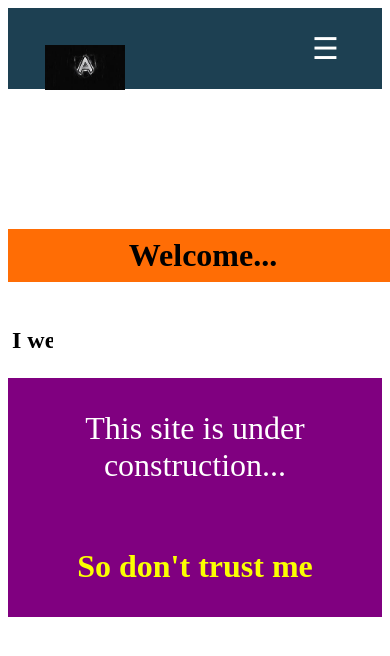
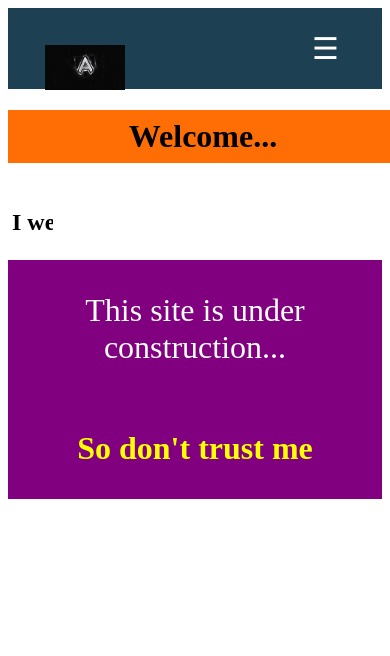
Before and after one commit to AakashUpadhyay7/My_Web-, a plain HTML site: page index.html in a window 390 px wide. Drawn offline with Linux system fonts and the light colour scheme.

Commit message:
Update index.html

```diff
--- a/index.html
+++ b/index.html
@@ -186,11 +186,7 @@
                 display: block;
             }
 
-            .nav img{
-                padding-bottom:29%;
-                margin-bottom: 44px;
 
-            }
 
             #menu li{
                 display:block;
```
